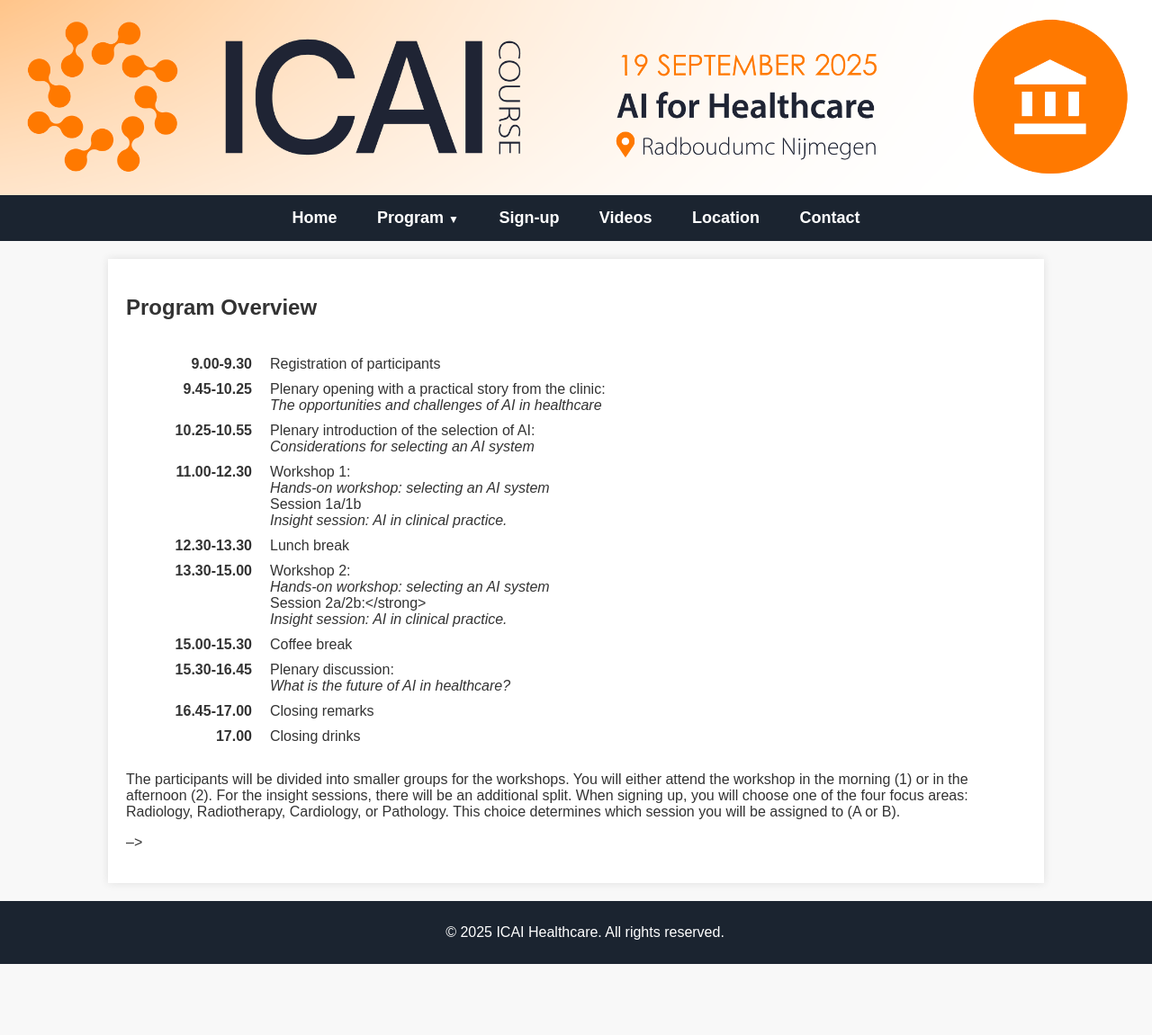
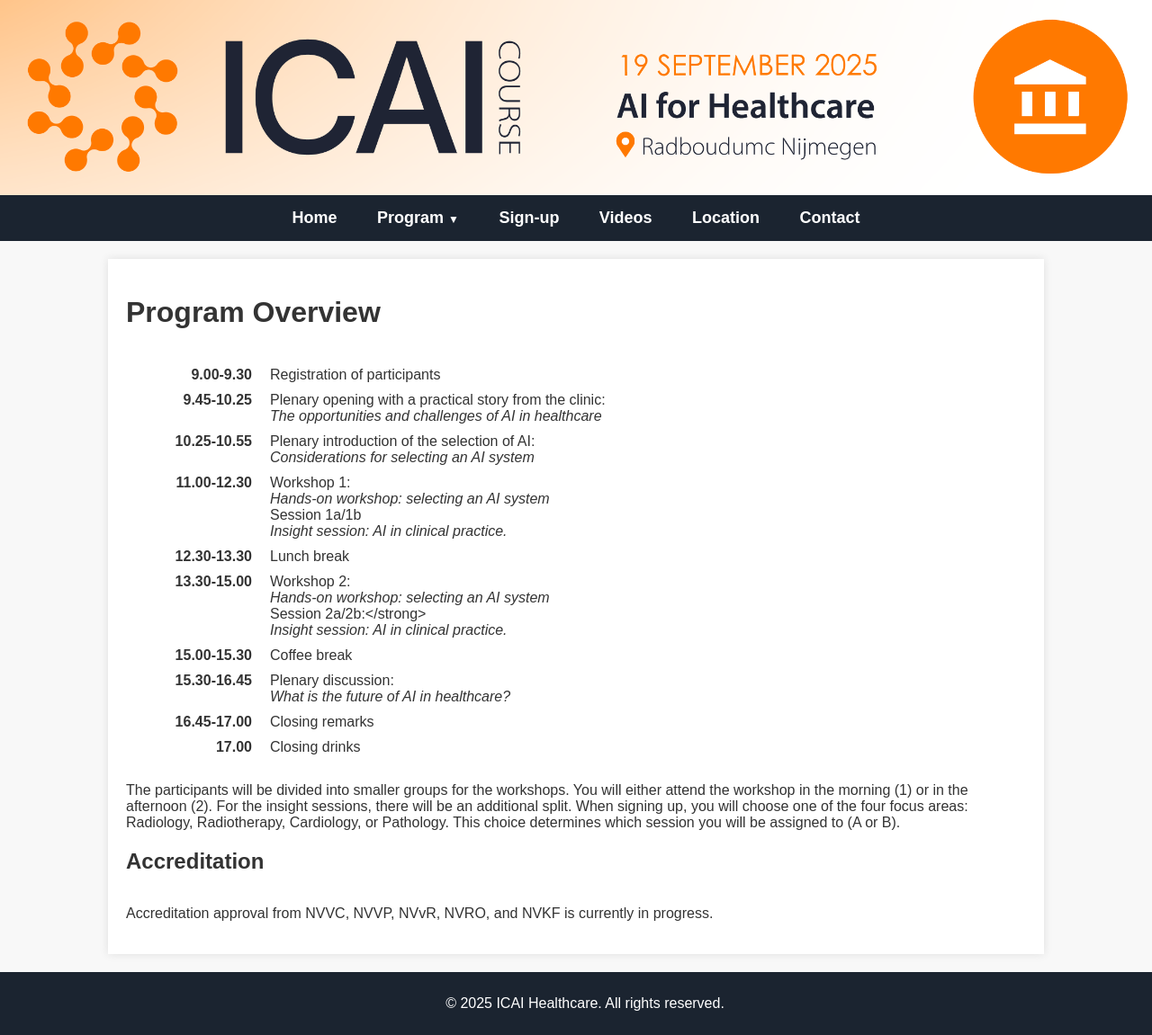
Before and after one commit to marliebesouw/marliebesouw.github.io, a Jekyll site: the page built from program.md, in a window 1280 px wide. Shown: the whole page at 90% size. Built offline with Jekyll 4.4.1, drawn with Linux system fonts in a browser that asks for light colours; before the commit the page ends 1072 px from its top, so only the background shows below that.

Commit message:
changed lay-out program

```diff
--- a/program.md
+++ b/program.md
@@ -3,7 +3,7 @@ layout: default
 title: Program
 ---
 
-## Program Overview
+# Program Overview
 
 <!-- #### Plenary Opening
 
@@ -113,4 +113,7 @@ Accreditation approval from NVVC, NVVP, NVvR, NVRO, and NVKF is currently in pro
 
     For the insight sessions, there will be an additional split. When signing up, you will choose one of the four focus areas: Radiology, Radiotherapy, Cardiology, or Pathology.
     This choice determines which session you will be assigned to (A or B).
-</div> -->
+</div>
+
+## Accreditation
+Accreditation approval from NVVC, NVVP, NVvR, NVRO, and NVKF is currently in progress.
```
